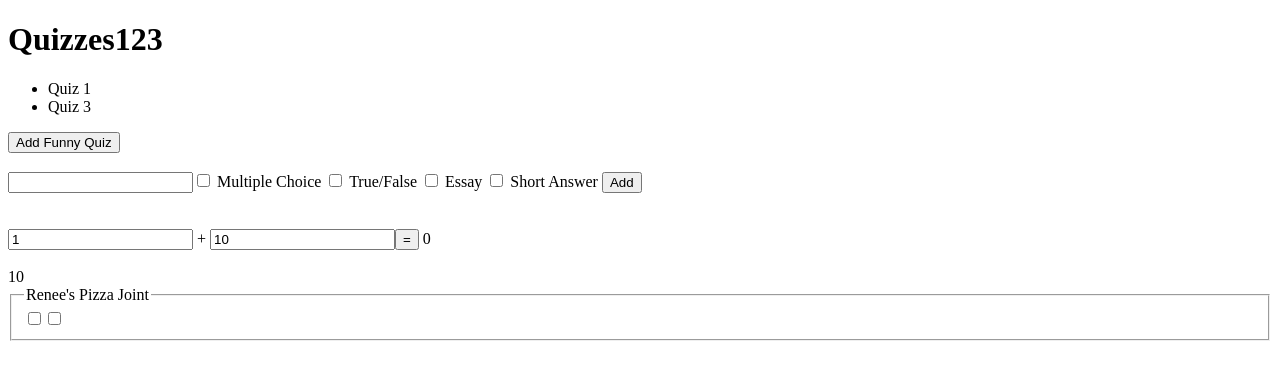
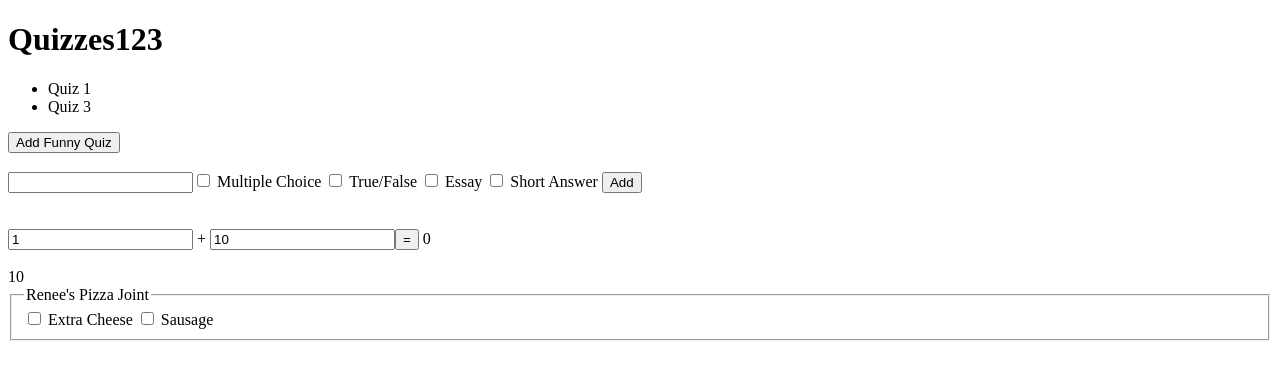
Before and after one commit to 2018-spring-mjs-th/week-two-a, an Angular app: page / in a window 1280 px wide. Shown: the top 380 px of the page. Built offline with nearby package versions, Linux system fonts and the light colour scheme.

Commit message:
Oh yeah, boxes WITH names!

```diff
--- a/src/app/rgrittner-pizza-toppings/rgrittner-pizza-toppings.component.html
+++ b/src/app/rgrittner-pizza-toppings/rgrittner-pizza-toppings.component.html
@@ -1,6 +1,9 @@
 <fieldset>
   <legend>Renee's Pizza Joint</legend>
     <span *ngFor= "let pizza of toppingType" >
-      <input type="checkbox" [(ngModel)]="pizza.checked" />
+      <label>
+        <input type="checkbox" [(ngModel)]="pizza.checked" />
+        {{ pizza.topping }}
+      </label>
     </span>
 </fieldset>
```
